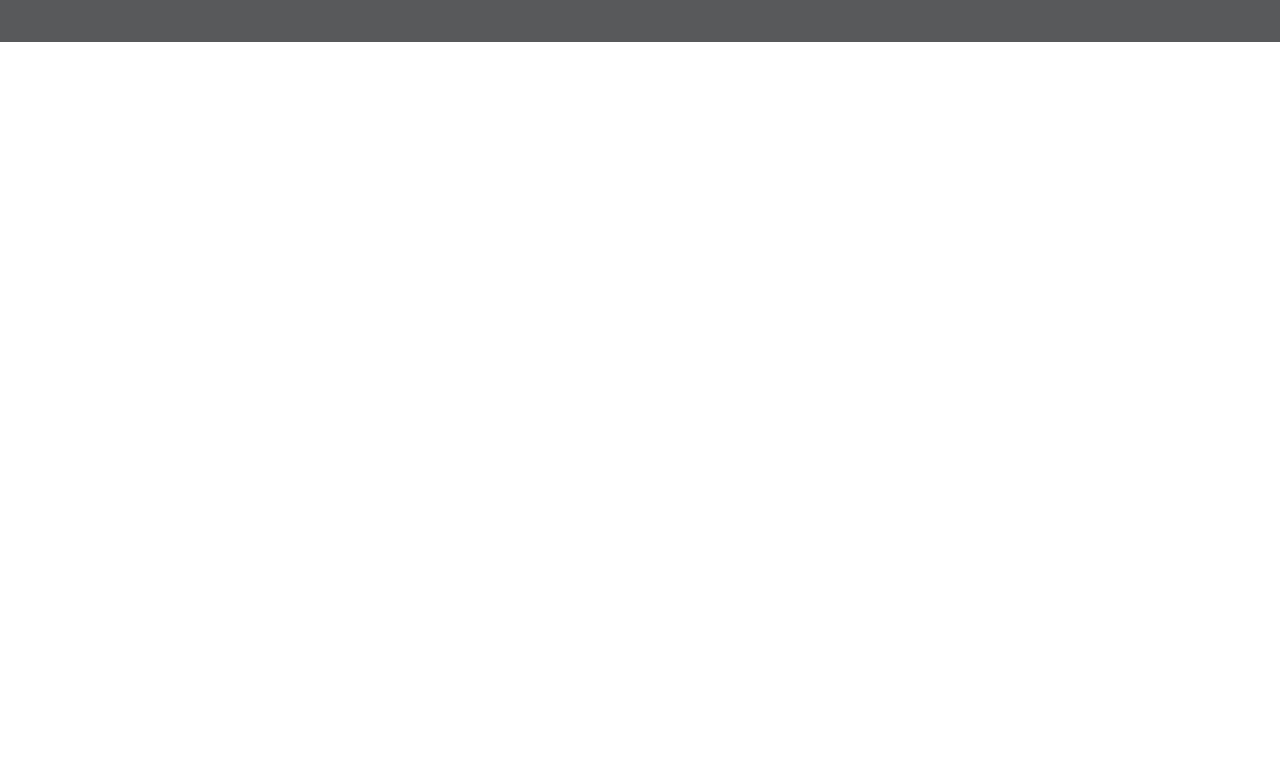
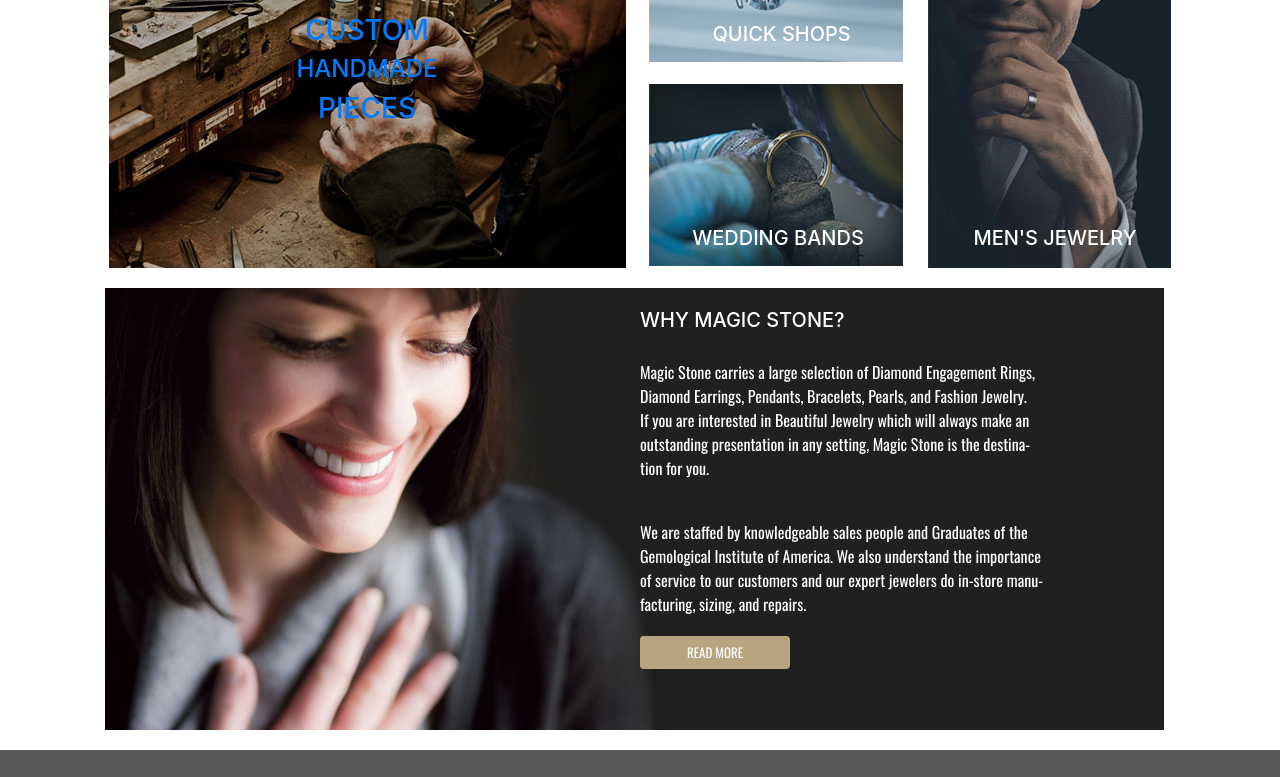
Before and after one commit to blueberrybritt/MagicStone, a website: page index.html in a window 1280 px wide. Shown: the part 1291-2068 px from the top of the page. Before the commit the page ends 1333 px from the top, so only its background shows below. Drawn offline with nearby package versions, Linux system fonts and the light colour scheme.

Commit message:
new grid

```diff
--- a/CSS/styles.css
+++ b/CSS/styles.css
@@ -47,6 +47,8 @@
 
 .search-table{
     border-bottom: 2px solid;
+    margin-left: auto;
+    margin-right: auto;
 }
 
 td {
@@ -118,6 +120,28 @@
     grid-row: span 2;
 }
 
+
+
+.grid-container {
+
+    --gap: 20px;
+    --num-cols: 4;
+
+    box-sizing: border-box;
+    padding: var(--gap);
+
+    display: grid;
+    grid-template-columns: repeat(var(--num-cols), 1fr);
+    gap: var(--gap);
+    align-content: center;
+}
+
+.image-grid > .grid-item {
+    width: 100%;
+    height: 100%;
+    object-fit: cover;
+}
+
 @media screen and (max-width: 1024px) {
     .image-grid {
         --num-cols: 2;
@@ -125,29 +149,75 @@
     .image-grid-col-4 {
         grid-column: span 2;
     }
+
+    .grid-container {
+        --num-cols: 2
+    }
 }
 
-.image-bench {
-    background-image: url("/img/bench.jpg");
-    background-size: contain;
-    background-repeat: no-repeat;
-    width: 100%;
-    position: relative;
+.bench {
+  position: relative;
+  text-align: center;
+  color: white;
 }
 
-.image-diamond {
-    background-image: url("/img/diamond.jpg");
+.centered {
+  position: absolute;
+  top: 50%;
+  left: 50%;
+  transform: translate(-50%, -50%);
 }
 
-.image-man {
-    background-image: url("/img/man.jpg");
+.diamond {
+  position: relative;
+  text-align: center;
+  color: white;
 }
 
-.image-band {
-    background-image: url("/img/band.jpg");
-
+.diamond-text {
+  position: absolute;
+  bottom: 10px;
+  left: 25%
 }
 
-.image-woman {
-    background-image: url("/img/woman.jpg");
+.man {
+  position: relative;
+  text-align: center;
+  color: white;
 }
+
+.man-text {
+  position: absolute;
+  bottom: 10px;
+  left: 20%;
+}
+
+.band {
+  position: relative;
+  text-align: center;
+  color: white;
+}
+
+.band-text {
+  position: absolute;
+bottom: 10px;
+  left: 17%
+}
+
+.woman {
+  position: relative;
+  text-align: left;
+  color: white;
+}
+
+.woman-text {
+  position: absolute;
+  top: 20px;
+  left: 50%
+}
+
+.woman-paragraph {
+    font-size: medium;
+    padding-top: 20px;
+    padding-bottom: 20px;
+}
--- a/index.html
+++ b/index.html
@@ -96,6 +96,47 @@
       </div>
     </div>
 
+    <div class="container">
+      <div class="grid-container">
+    <div class="bench grid-item image-grid-col-2 image-grid-row-2">
+  <a href="#"><img src="/img/bench.jpg" alt="Snow">
+  <div class="centered">
+    <h3>CUSTOM</h3>
+    <h4>HANDMADE</h4>
+    <h3>PIECES</h3>
+  </div></a>
+</div>
+<div class="diamond grid-item">
+  <img src="/img/diamond.jpg">
+  <div class="diamond-text"><h5>QUICK SHOPS</h5></div>
+</div>
+<div class="man grid-item image-grid-row-2">
+  <img src="/img/man.jpg">
+  <div class="man-text"><h5>MEN'S JEWELRY</h5></div>
+</div>
+<div class="band grid-item">
+  <img src="/img/band.jpg">
+  <div class="band-text"><h5>WEDDING BANDS</h5></div>
+</div>
+<div class="woman grid-item image-grid-col-4">
+  <img src="/img/woman.jpg">
+  <div class="woman-text">
+    <h5>WHY MAGIC STONE?</h5>
+    <p class="woman-paragraph">Magic Stone carries a large selection of Diamond Engagement Rings, <br>
+       Diamond Earrings, Pendants, Bracelets, Pearls, and Fashion Jewelry.<br>
+       If you are interested in Beautiful Jewelry which will always make an <br>
+       outstanding presentation in any setting, Magic Stone is the destina-<br>
+       tion for you.</p>
+    <p class="woman-paragraph">We are staffed by knowledgeable sales people and Graduates of the <br>
+       Gemological Institute of America. We also understand the importance <br>
+        of service to our customers and our expert jewelers do in-store manu-<br>
+        facturing, sizing, and repairs.</p>
+    <button type="button" class="btn footer-btn">READ MORE</button>
+  </div>
+</div>
+</div>
+</div>
+
     <footer class="site-footer">
       <div class="container">
         <div class="row align-items-center">
```
